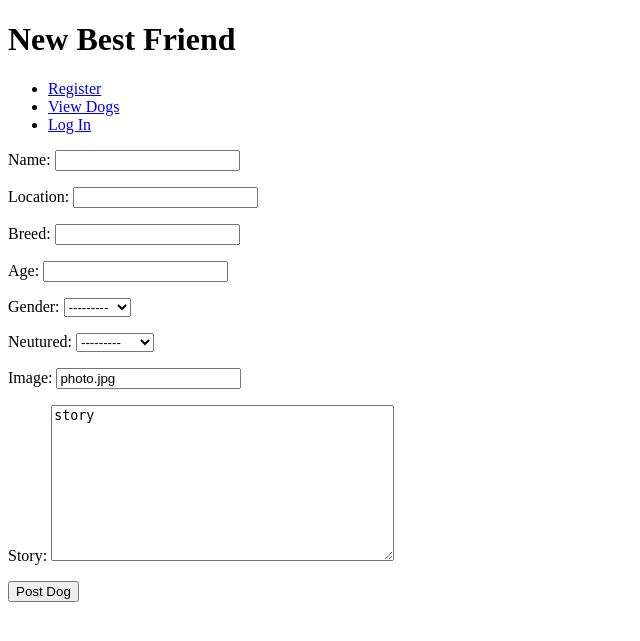
After one commit to andrewjspivey/New_Best_Friend, a Django app: page /provider/1/dog_form/ in a window 1280 px wide. The commit adds this page. Shown: the top 641 px of the page, without its empty margins (0-640 px from the left). Run offline with Django 3.2, Linux system fonts and the light colour scheme; tables that the repository leaves empty hold one stand-in row (values such as "Sample post").

Commit message:
adds dog form view and add dog

```diff
--- a/main_app/forms.py
+++ b/main_app/forms.py
@@ -47,4 +47,4 @@ class Dog_Form(ModelForm):
     class Meta:
         model = Dog
         fields = ["name", "location", "breed", "age", "gender", "neutured",
-            "image", "story", "provider"]
+            "image", "story"]
--- a/main_app/models.py
+++ b/main_app/models.py
@@ -15,7 +15,7 @@ class User(AbstractUser):
 
 
 class Provider(models.Model):
-    user = models.OneToOneField(User, on_delete=models.CASCADE, primary_key=True)
+    user = models.OneToOneField(User, on_delete=models.CASCADE)
     user.is_provider = True
     shelterName = models.CharField(max_length=75)
     location = models.CharField(max_length=75)
@@ -30,7 +30,7 @@ class Provider(models.Model):
 
 
 class RegUser(models.Model):
-    user = models.OneToOneField(User, on_delete=models.CASCADE, primary_key=True)
+    user = models.OneToOneField(User, on_delete=models.CASCADE)
     user.is_regUser = True
     image = models.CharField(max_length=200, null=True)
 
@@ -57,7 +57,7 @@ def save_user_profile(sender, instance, **kwargs):
 
 class Dog(models.Model):
     name = models.CharField(max_length=50)
-    location= models.CharField(max_length=50, null=True)
+    location= models.CharField(max_length=50)
     breed = models.CharField(max_length=50)
     age = models.CharField(max_length=50)
     DOG_GENDER = (
@@ -73,7 +73,7 @@ class Dog(models.Model):
     neutured = models.CharField(max_length=1, choices=IS_NEUTURED, null=True)
     image = models.CharField(max_length=200, default="photo.jpg")
     story = models.TextField(max_length=700, default="story")
-    provider = models.ForeignKey(Provider, on_delete=models.CASCADE, default="none")
+    provider = models.ForeignKey(Provider, on_delete=models.CASCADE)
 
 
     def __str__(self):
--- a/main_app/templates/base.html
+++ b/main_app/templates/base.html
@@ -10,7 +10,7 @@
 <body>
     <h1>New Best Friend</h1>
     <ul>
-        <li><a href="{% url 'prov_registration' %}">Register</a></li>
+        <li><a href="{% url 'registration' %}">Register</a></li>
         <li><a href="{% url 'dogs' %}">View Dogs</a></li>
         {% if user.is_authenticated %}
           <li><a href="{% url 'logout' %}">Log Out</a></li>
--- /dev/null
+++ b/main_app/templates/dogs/dog_form.html
@@ -0,0 +1,14 @@
+{% extends "../base.html" %}
+
+
+{% block content %}
+
+<div>
+    <form action="{% url 'add_dog' provider.id %}" method="POST">
+        {% csrf_token %}
+        {{ form.as_p }}
+        <input type="submit" value="Post Dog">
+    </form>
+</div>
+
+{% endblock %}
--- a/main_app/urls.py
+++ b/main_app/urls.py
@@ -1,13 +1,16 @@
-from main_app.views import prov_profile
+from main_app.views import prov_profile, dog_form, add_dog
 from django.urls import path
 from . import views
 
 urlpatterns = [
     path('', views.home, name='home'),
-    path('provider/<int:provider_id>', views.prov_profile, name='prov_profile'),
+    path('provider/<int:provider_id>/', views.prov_profile, name='prov_profile'),
+    path('provider/<int:provider_id>/dog_add', views.add_dog, name='add_dog'),
+    path('provider/<int:provider_id>/dog_form/', views.dog_form, name='dog_form'),
     path('dogs/', views.dogs_index, name='dogs'),
-    path('registration/provider', views.provider_registration, name='prov_registration'),
-    path('registration/regUser', views.regUser_registration, name='regUser_registration'),
+    path('registration/', views.registration_type, name='registration'),
+    path('registration/provider/', views.provider_registration, name='prov_registration'),
+    path('registration/regUser/', views.regUser_registration, name='regUser_registration'),
     path('accounts/register/provider', views.register_provider, name='register_provider'),
     path('accounts/register/regUser', views.register_regUser, name='register_regUser'),
 ]
--- a/main_app/views.py
+++ b/main_app/views.py
@@ -23,6 +23,9 @@ def prov_profile(request, provider_id):
         'provider': provider,
     }
     return render(request, 'profile/prov_profile.html', context)
+
+def registration_type(request):
+    return render(request, 'registration/register.html')
 
 def provider_registration(request):
     form = ProviderRegisterForm()
@@ -73,3 +76,24 @@ def register_regUser(request):
             form = RegUserRegisterForm()
 
         return render(request, 'home', {'form': form})
+
+
+def add_dog(request, provider_id):
+    provider = Provider.objects.get(id=provider_id)
+    if request.method == 'POST':
+        dog_form = Dog_Form(request.POST)
+        if dog_form.is_valid():
+            new_dog = dog_form.save(commit=False)
+            new_dog.provider = provider
+            new_dog.save()
+        return redirect('home')
+
+
+def dog_form(request, provider_id):
+    provider = Provider.objects.get(id=provider_id)
+    form = Dog_Form()
+    context = {
+        "provider": provider,
+        "form": form,
+    }
+    return render(request, "dogs/dog_form.html", context)
```
Also changed, not shown: main_app/templates/registration/register.html (added, +14 -0 lines), main_app/migrations/0001_initial.py, main_app/migrations/0002_auto_20201029_0223.py (deleted), main_app/migrations/0003_auto_20201029_0252.py (deleted), main_app/migrations/0004_auto_20201029_1817.py (deleted), main_app/migrations/0005_reguser_image.py (deleted).
